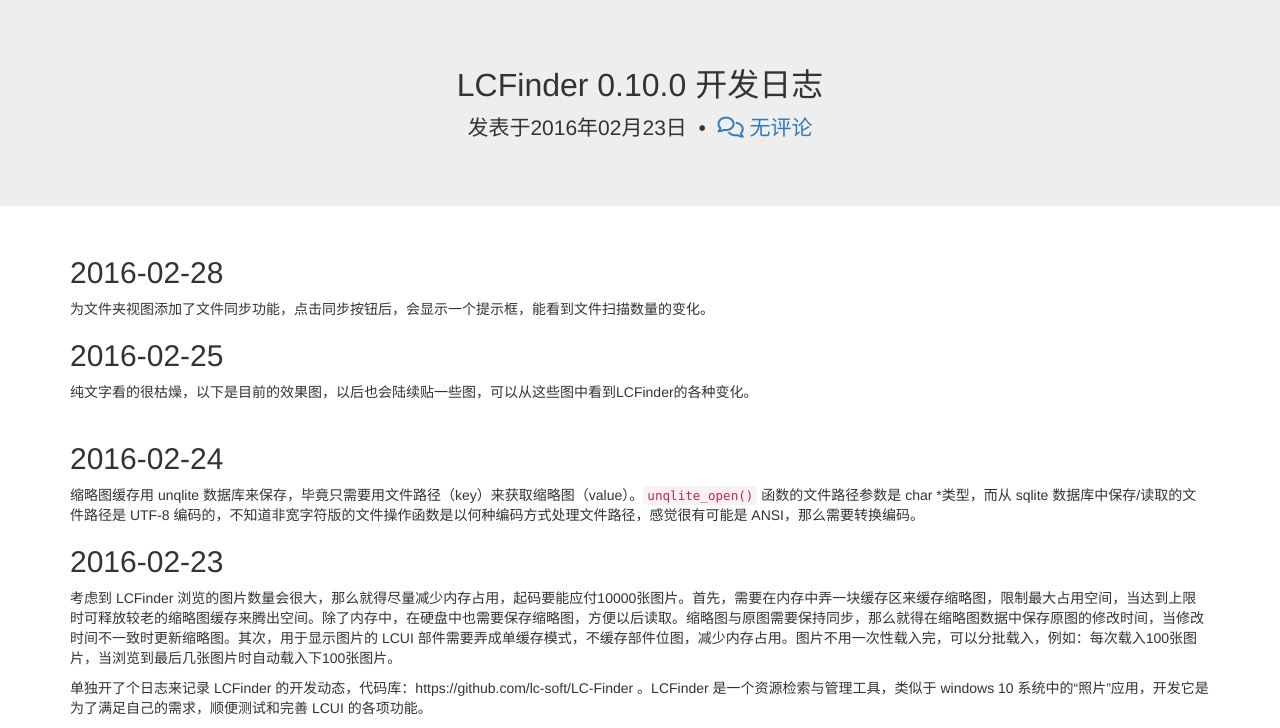
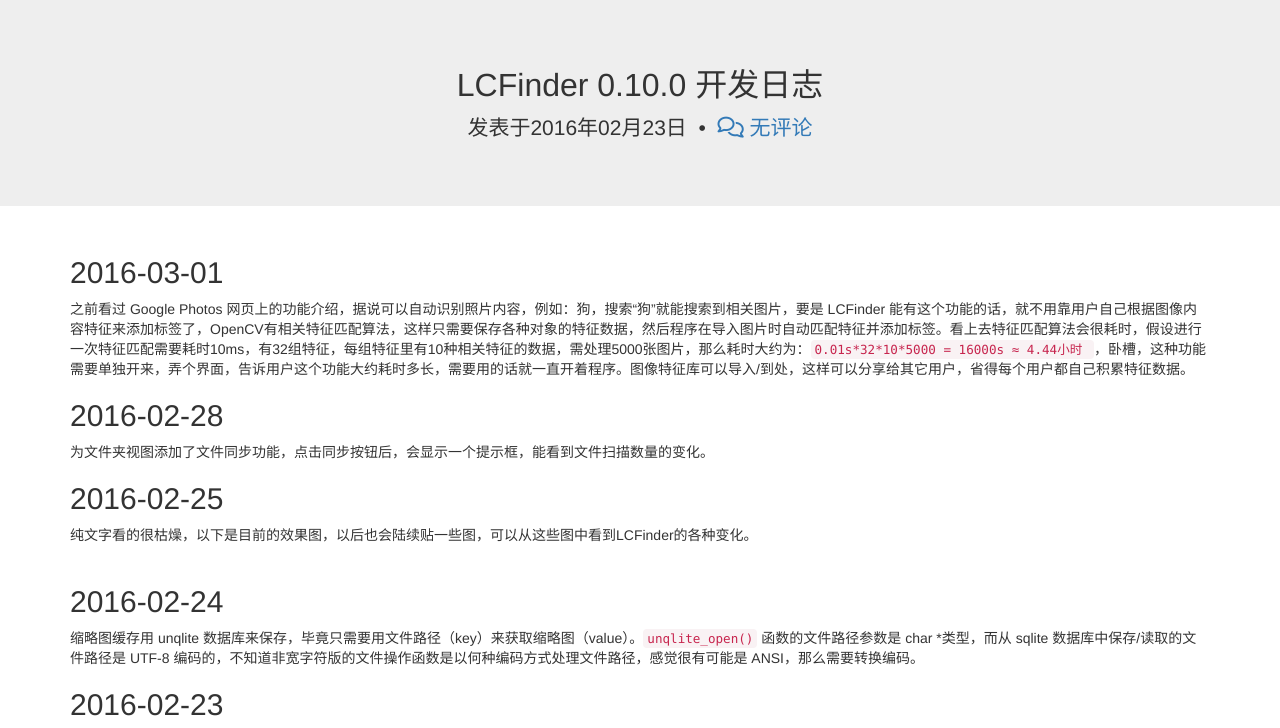
Before and after one commit to lc-soft/lc-soft.io, a Jekyll site: the page built from _posts/2016-02-23-LCFinder-0.10.0.md, in a window 1280 px wide, cut to the strip 100-828 px from the top of the page. Built offline with Jekyll 4.4.1, drawn with Linux system fonts in a browser that asks for light colours; nearby versions of some CDN libraries; library files that are not in the unit come from our copies; Markdown is read by kramdown in place of the engine named in the settings.

Commit message:
更新日志至 2016-03-01

```diff
--- a/_posts/2016-02-23-LCFinder-0.10.0.md
+++ b/_posts/2016-02-23-LCFinder-0.10.0.md
@@ -2,6 +2,9 @@
 title: LCFinder 0.10.0 开发日志
 ds_thread_key: devlog-lcfinder-0.10.0
 ---
+
+## 2016-03-01
+之前看过 Google Photos 网页上的功能介绍，据说可以自动识别照片内容，例如：狗，搜索“狗”就能搜索到相关图片，要是 LCFinder 能有这个功能的话，就不用靠用户自己根据图像内容特征来添加标签了，OpenCV有相关特征匹配算法，这样只需要保存各种对象的特征数据，然后程序在导入图片时自动匹配特征并添加标签。看上去特征匹配算法会很耗时，假设进行一次特征匹配需要耗时10ms，有32组特征，每组特征里有10种相关特征的数据，需处理5000张图片，那么耗时大约为：`0.01s*32*10*5000 = 16000s ≈ 4.44小时 `，卧槽，这种功能需要单独开来，弄个界面，告诉用户这个功能大约耗时多长，需要用的话就一直开着程序。图像特征库可以导入/到处，这样可以分享给其它用户，省得每个用户都自己积累特征数据。
 
 ## 2016-02-28
 为文件夹视图添加了文件同步功能，点击同步按钮后，会显示一个提示框，能看到文件扫描数量的变化。
```
